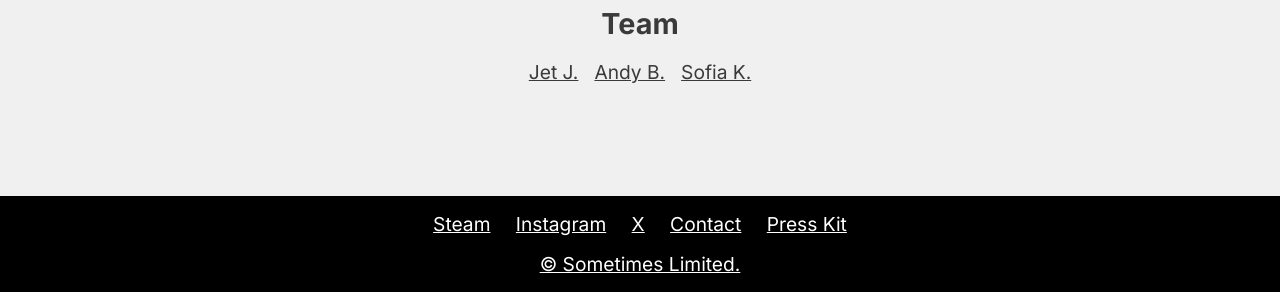
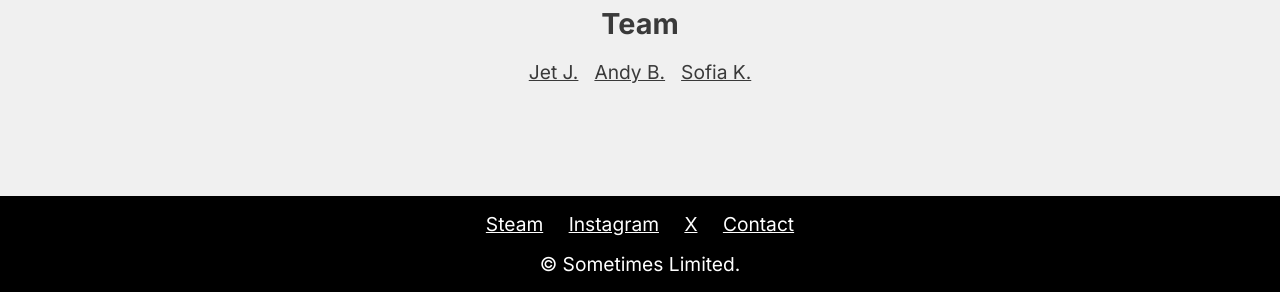
Before and after one commit to sometimeslimited/sometimeslimited.github.io, a plain HTML site: page index.html in a window 1280 px wide. Shown: the part 508-800 px from the top of the page. Drawn offline with Linux system fonts and the light colour scheme; some packages are replaced by stand-ins of ours.

Commit message:
changed footer

```diff
--- a/index.html
+++ b/index.html
@@ -234,14 +234,14 @@
     </main>
     <footer>
         <ul class="footer-links">
-            <li><a href="https://store.steampowered.com/app/3311670/Bento_Blocks/" target="_blank"
+            <li><a href="https://store.steampowered.com/search/?developer=Sometimes" target="_blank"
                     rel="noopener noreferrer">Steam</a></li>
             <li><a href="https://www.instagram.com/sometimesltd/" target="_blank">Instagram</a></li>
             <li><a href="https://x.com/SometimesLtd" target="_blank">X</a></li>
             <li><a href="mailto:sometimeslimited.games@gmail.com" target="_blank">Contact</a></li>
-            <li><a href="https://sometimes.ltd/bento/presskit.html" target="_blank">Press Kit</a></li>
+            <!-- <li><a href="https://sometimes.ltd/bento/presskit.html" target="_blank">Press Kit</a></li> -->
         </ul>
-        <p><a href="https://sometimes.ltd/" target="_blank">© Sometimes Limited.</a></p>
+        <p>© Sometimes Limited.</p>
     </footer>
 </body>
 
```
